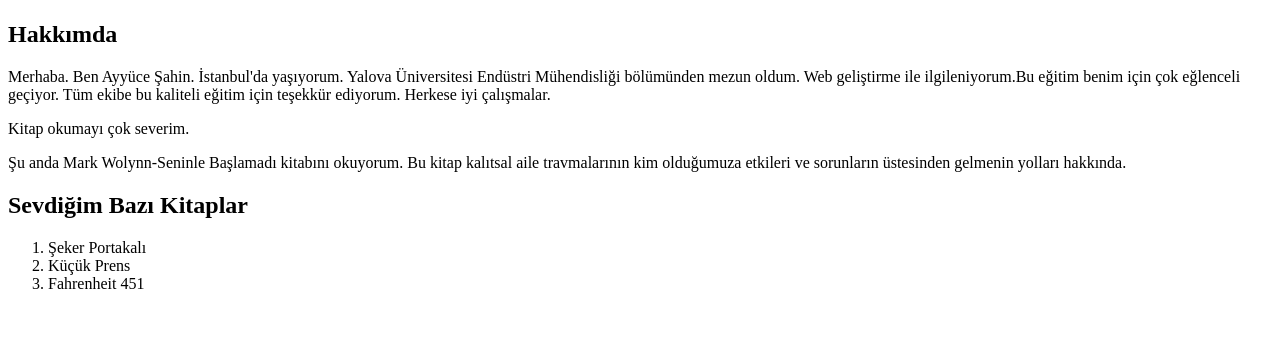
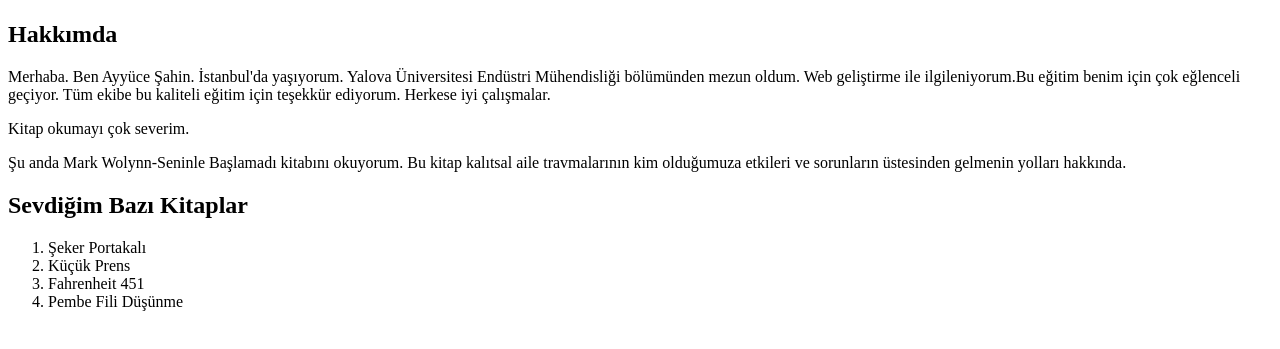
Before and after one commit to ayyucesahin/kodluyoruzilkrepo, a plain HTML site: page index.html in a window 1280 px wide. Shown: the part 59-408 px from the top of the page. Drawn offline with Linux system fonts and the light colour scheme.

Commit message:
HTML-Ilk Web Sitesi-Odev1

```diff
--- a/index.html
+++ b/index.html
@@ -17,6 +17,7 @@
         <li>Şeker Portakalı</li>
         <li>Küçük Prens</li>
         <li>Fahrenheit 451</li>
+        <li>Pembe Fili Düşünme</li>
     </ol>
 </body>
 
```
